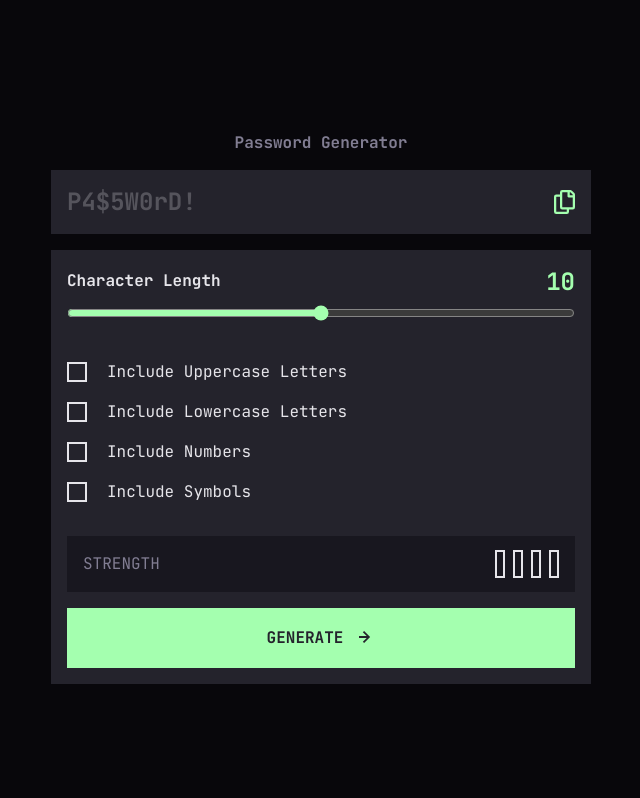
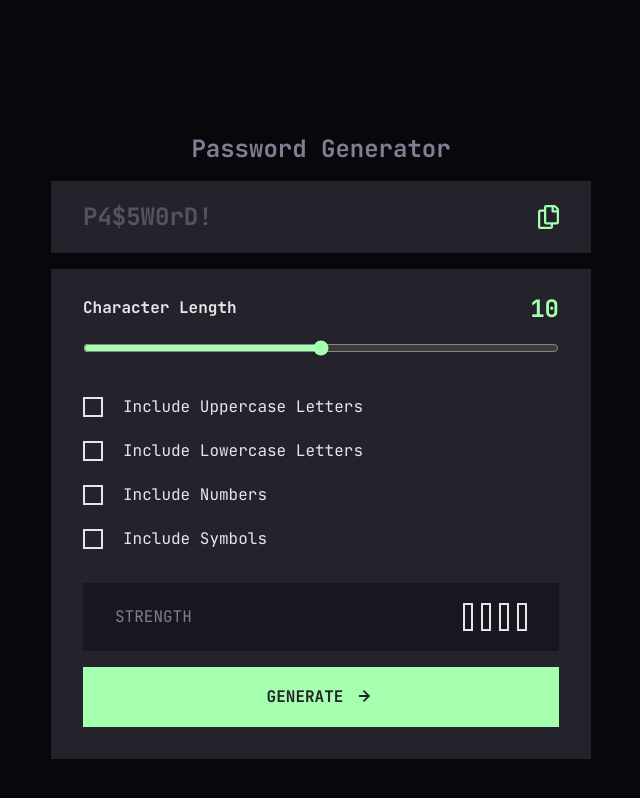
Before and after one commit to nishanth1596/password-generator, a React (Vite) app: page / in a window 1280 px wide. Shown: the top 798 px of the page, without its empty margins (319-959 px from the left). Built offline with nearby package versions, Linux system fonts and the light colour scheme.

Commit message:
project complete

```diff
--- a/src/features/PasswordGen.tsx
+++ b/src/features/PasswordGen.tsx
@@ -58,17 +58,17 @@ function PasswordGen() {
   }
 
   return (
-    <article className="mx-4 my-16 flex flex-col items-center md:mt-[8.31rem]">
-      <h2 className="text-Grey leading-[1.31rem] font-bold">
+    <article className="mx-4 my-16 flex flex-col items-center md:mx-0 md:mt-[8.31rem] md:mb-[12.25rem]">
+      <h2 className="text-Grey leading-[1.31rem] font-bold md:text-2xl md:leading-8">
         Password Generator
       </h2>
 
-      <div className="bg-DarkGrey mt-4 flex w-full max-w-[33.75rem] items-center justify-between p-4">
+      <div className="bg-DarkGrey mt-4 flex w-full max-w-[33.75rem] items-center justify-between p-4 md:px-8 md:py-5">
         <output className="HeadingM" aria-live="polite" role="status">
           {password ? (
-            <span>{password}</span>
+            <span className="HeadingM sm:HeadingL">{password}</span>
           ) : (
-            <span className="opacity-25">P4$5W0rD!</span>
+            <span className="HeadingM sm:HeadingL opacity-25">P4$5W0rD!</span>
           )}
         </output>
         <ButtonCopy
@@ -78,11 +78,11 @@ function PasswordGen() {
         />
       </div>
 
-      <div className="bg-DarkGrey mt-4 w-full max-w-[540px] p-4">
+      <div className="bg-DarkGrey mt-4 w-full max-w-[540px] p-4 sm:px-8 sm:pt-6 sm:pb-8">
         <div className="flex w-full items-center justify-between">
           <label
             htmlFor="charLength"
-            className="text-AlmostWhite leading-[1.31rem] font-bold"
+            className="text-AlmostWhite sm:bodyM leading-[1.31rem] font-bold"
           >
             Character Length
           </label>
@@ -90,7 +90,7 @@ function PasswordGen() {
         </div>
         <input
           type="range"
-          className="accent-NeonGreen mt-2 w-full"
+          className="accent-NeonGreen mt-2 w-full md:mt-4"
           id="charLength"
           min="0"
           max="20"
@@ -98,7 +98,7 @@ function PasswordGen() {
           onChange={(e) => setCharLength(Number(e.target.value))}
         />
 
-        <div className="mt-8 space-y-4">
+        <div className="mt-8 space-y-4 md:space-y-5">
           <CheckBox
             description="Include Uppercase Letters"
             name="upperCase"
@@ -127,8 +127,8 @@ function PasswordGen() {
           />
         </div>
 
-        <div className="bg-veryDarkGrey mt-8 flex items-center justify-between px-4 py-3.5">
-          <p className="text-Grey leading-[1.31rem] font-normal uppercase">
+        <div className="bg-veryDarkGrey mt-8 flex items-center justify-between px-4 py-3.5 sm:px-8 sm:py-5">
+          <p className="text-Grey sm:odyM leading-[1.31rem] font-normal uppercase">
             Strength
           </p>
 
--- a/src/index.css
+++ b/src/index.css
@@ -24,4 +24,8 @@
   .BodyM {
     @apply text-lg leading-6 font-bold;
   }
+
+  .HeadingL {
+    @apply text-[2rem] leading-[2.64rem] font-bold;
+  }
 }
--- a/src/ui/ButtonGenerate.tsx
+++ b/src/ui/ButtonGenerate.tsx
@@ -8,7 +8,7 @@ function ButtonGenerate({ onClick }: ButtonGenerateProps) {
       onClick={onClick}
       className="bg-NeonGreen group hover:bg-DarkGrey hover:text-NeonGreen text-DarkGrey hover:outline-NeonGreen mt-4 flex w-full cursor-pointer items-center justify-center gap-4 py-[18px] transition-colors duration-300 ease-in-out hover:outline-2"
     >
-      <span className="font-bold uppercase">Generate</span>
+      <span className="sm:BodyM font-bold uppercase">Generate</span>
       <svg
         width="12"
         height="12"
--- a/src/ui/CheckBox.tsx
+++ b/src/ui/CheckBox.tsx
@@ -14,7 +14,7 @@ function CheckBox({
   return (
     <button
       onClick={() => handleIsChecked(name)}
-      className="flex cursor-pointer items-center gap-5"
+      className="sm:BodyM flex cursor-pointer items-center gap-5"
     >
       <svg
         className={` ${isChecked ? "bg-NeonGreen" : "border-AlmostWhite border-2"} flex`}
```
